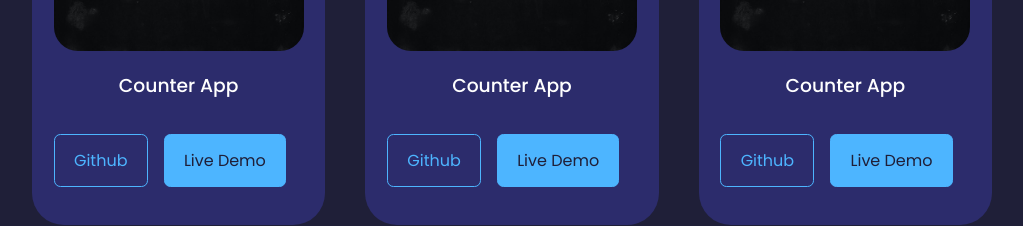
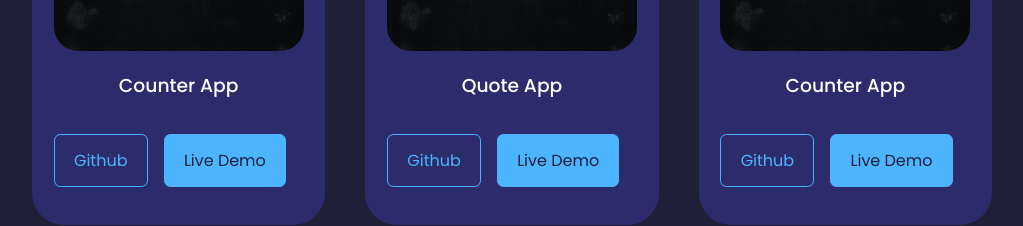
Before and after one commit to nicojoy-gif/Portfolio, a React (Create React App) app: page /portfolio in a window 1280 px wide. Shown: the part 377-603 px from the top of the page, without its empty margins (128-1151 px from the left). Built offline with nearby package versions, Linux system fonts and the light colour scheme.

Commit message:
Update Data.js

```diff
--- a/src/component/portfolio/Data.js
+++ b/src/component/portfolio/Data.js
@@ -12,9 +12,9 @@ const Data = [
   {
     id: 2,
     image: Counter ,
-    name: "Counter App",
-    github: 'https://github.com/nicojoy-gif/Counter.git',
-    liveDemo: 'https://counter-five-iota.vercel.app/',
+    name: "Quote App",
+    github: 'https://github.com/nicojoy-gif/App.git',
+    liveDemo: 'https://react-quotes-five.vercel.app/',
   },
   {
     id: 3,
```
